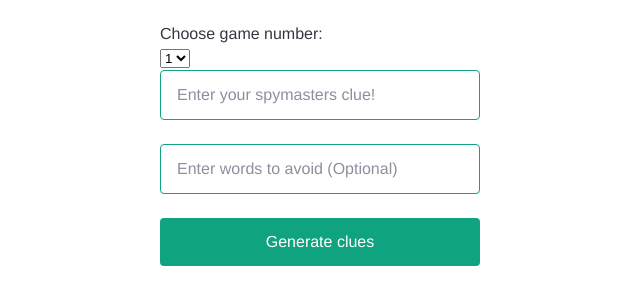
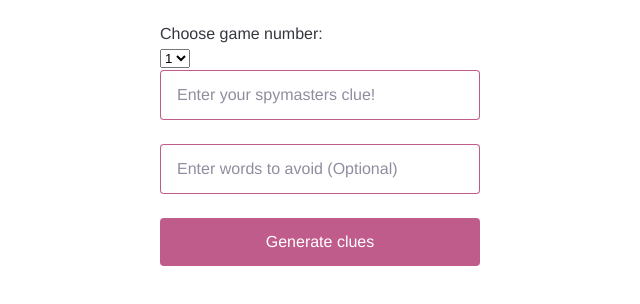
Before and after one commit to Shipened/codenames_assisstant_js, a website with bundled scripts: page docs/guesser.html in a window 1280 px wide. Shown: the part 242-546 px from the top of the page, without its empty margins (320-960 px from the left). Built offline with nearby package versions, Linux system fonts and the light colour scheme; no server answers; a web font is replaced by a local one.

Commit message:
Updated colour scheme

```diff
--- a/docs/main.css
+++ b/docs/main.css
@@ -43,7 +43,7 @@ form {
 }
 input[type="text"] {
   padding: 12px 16px;
-  border: 1px solid #10a37f;
+  border: 1px solid #a21054ad;
   border-radius: 4px;
   margin-bottom: 24px;
 }
@@ -54,7 +54,7 @@ input[type="text"] {
 input[type="submit"] {
   padding: 12px 0;
   color: #fff;
-  background-color: #10a37f;
+  background-color: #a21054ad;
   border: none;
   border-radius: 4px;
   text-align: center;
@@ -63,7 +63,7 @@ input[type="submit"] {
 button[type=roleSelect] {
   padding: 12px 0;
   color: #fff;
-  background-color: #10a37f;
+  background-color: #a21054ad;
   border: 2px solid black;
   border-radius: 4px;
   text-align: center;
```
